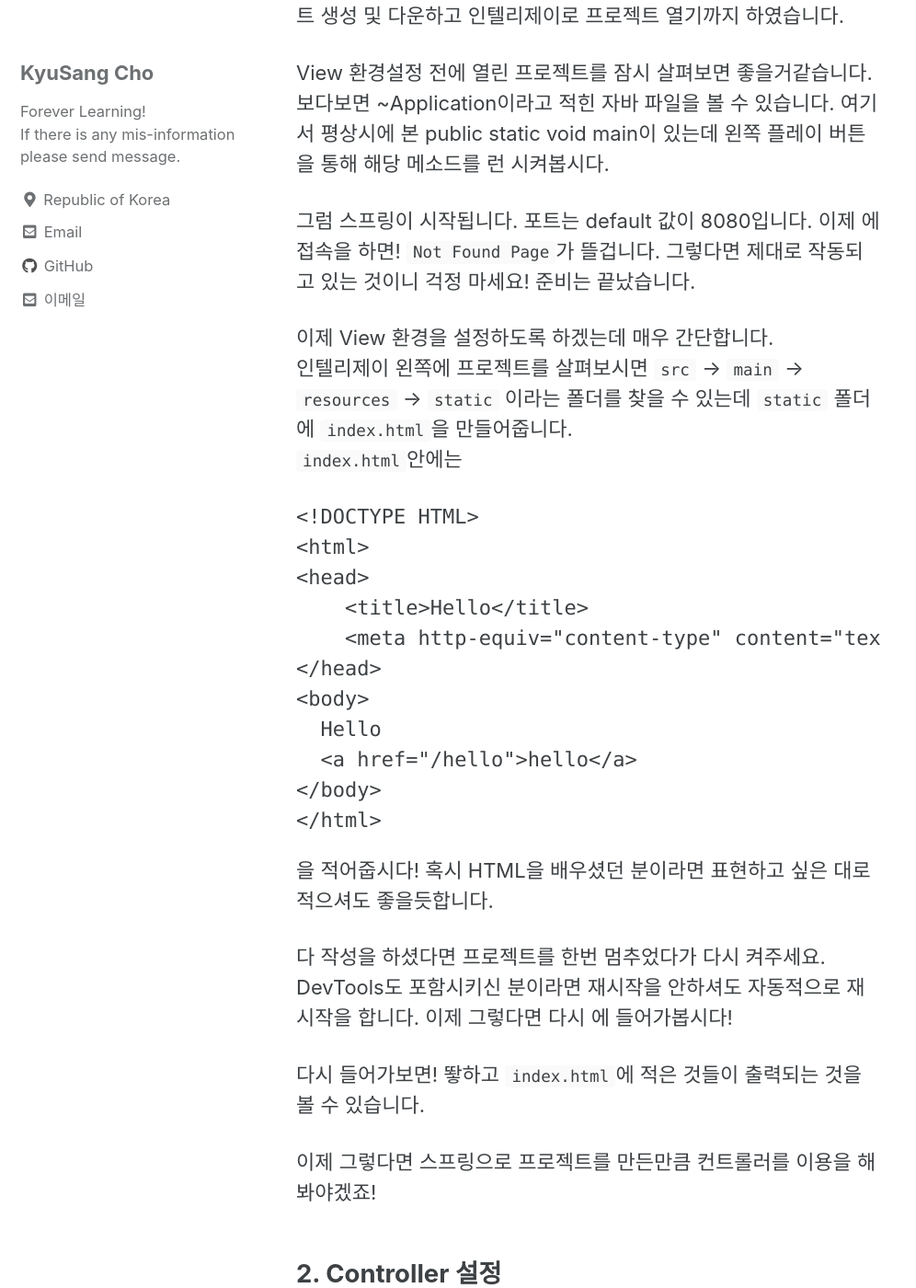
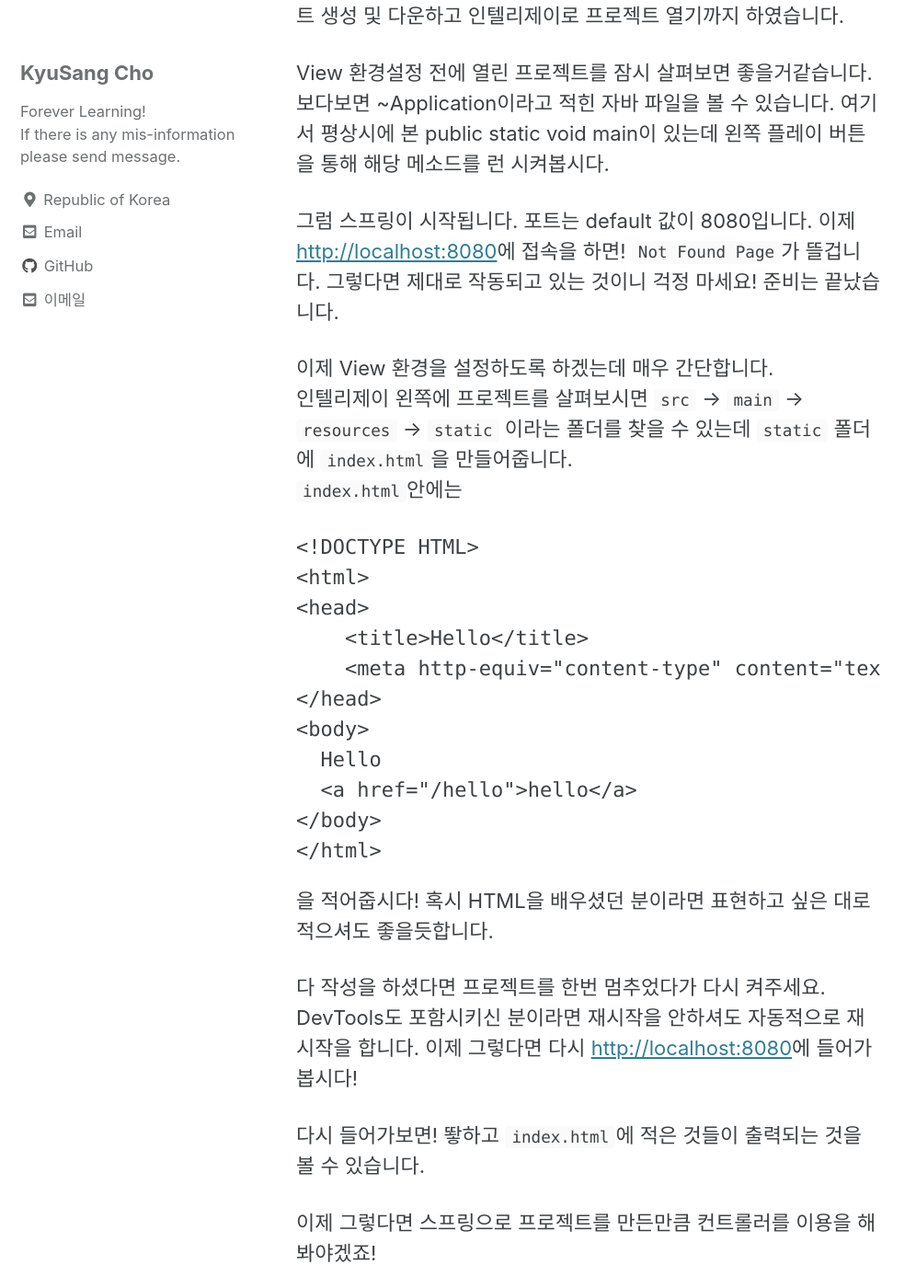
Before and after one commit to DevKS-Yet/DevKs-Yet.github.io, a Jekyll site: the page built from _posts/2021-11-23-34(spring002).md, in a window 1280 px wide and 1400 px high, scrolled down 601 px. Shown: the whole window at 92% size, without its empty margins (0-996 px from the left). Built offline with Jekyll 4.4.1, drawn with Linux system fonts in a browser that asks for light colours; cached includes are drawn as plain includes; part of the change alters nothing that is shown.

Commit message:
Update 2021-11-23-34(spring002).md

````diff
--- a/_posts/2021-11-23-34(spring002).md
+++ b/_posts/2021-11-23-34(spring002).md
@@ -25,7 +25,7 @@ tags:
 
 View 환경설정 전에 열린 프로젝트를 잠시 살펴보면 좋을거같습니다. 보다보면 ~Application이라고 적힌 자바 파일을 볼 수 있습니다. 여기서 평상시에 본 public static void main이 있는데 왼쪽 플레이 버튼을 통해 해당 메소드를 런 시켜봅시다.
 
-그럼 스프링이 시작됩니다. 포트는 default 값이 8080입니다. 이제 [](http://localhost:8080)에 접속을 하면! `Not Found Page`가 뜰겁니다. 그렇다면 제대로 작동되고 있는 것이니 걱정 마세요! 준비는 끝났습니다.
+그럼 스프링이 시작됩니다. 포트는 default 값이 8080입니다. 이제 [http://localhost:8080](http://localhost:8080)에 접속을 하면! `Not Found Page`가 뜰겁니다. 그렇다면 제대로 작동되고 있는 것이니 걱정 마세요! 준비는 끝났습니다.
 
 이제 View 환경을 설정하도록 하겠는데 매우 간단합니다.
 인텔리제이 왼쪽에 프로젝트를 살펴보시면 `src` -> `main` -> `resources` -> `static` 이라는 폴더를 찾을 수 있는데 `static` 폴더에 `index.html`을 만들어줍니다.
@@ -45,7 +45,7 @@ View 환경설정 전에 열린 프로젝트를 잠시 살펴보면 좋을거같
 ```
 을 적어줍시다! 혹시 HTML을 배우셨던 분이라면 표현하고 싶은 대로 적으셔도 좋을듯합니다.
 
-다 작성을 하셨다면 프로젝트를 한번 멈추었다가 다시 켜주세요. DevTools도 포함시키신 분이라면 재시작을 안하셔도 자동적으로 재시작을 합니다. 이제 그렇다면 다시 [](http://localhost:8080)에 들어가봅시다!
+다 작성을 하셨다면 프로젝트를 한번 멈추었다가 다시 켜주세요. DevTools도 포함시키신 분이라면 재시작을 안하셔도 자동적으로 재시작을 합니다. 이제 그렇다면 다시 [http://localhost:8080](http://localhost:8080)에 들어가봅시다!
 
 다시 들어가보면! 뙇하고 `index.html`에 적은 것들이 출력되는 것을 볼 수 있습니다.
 
````
